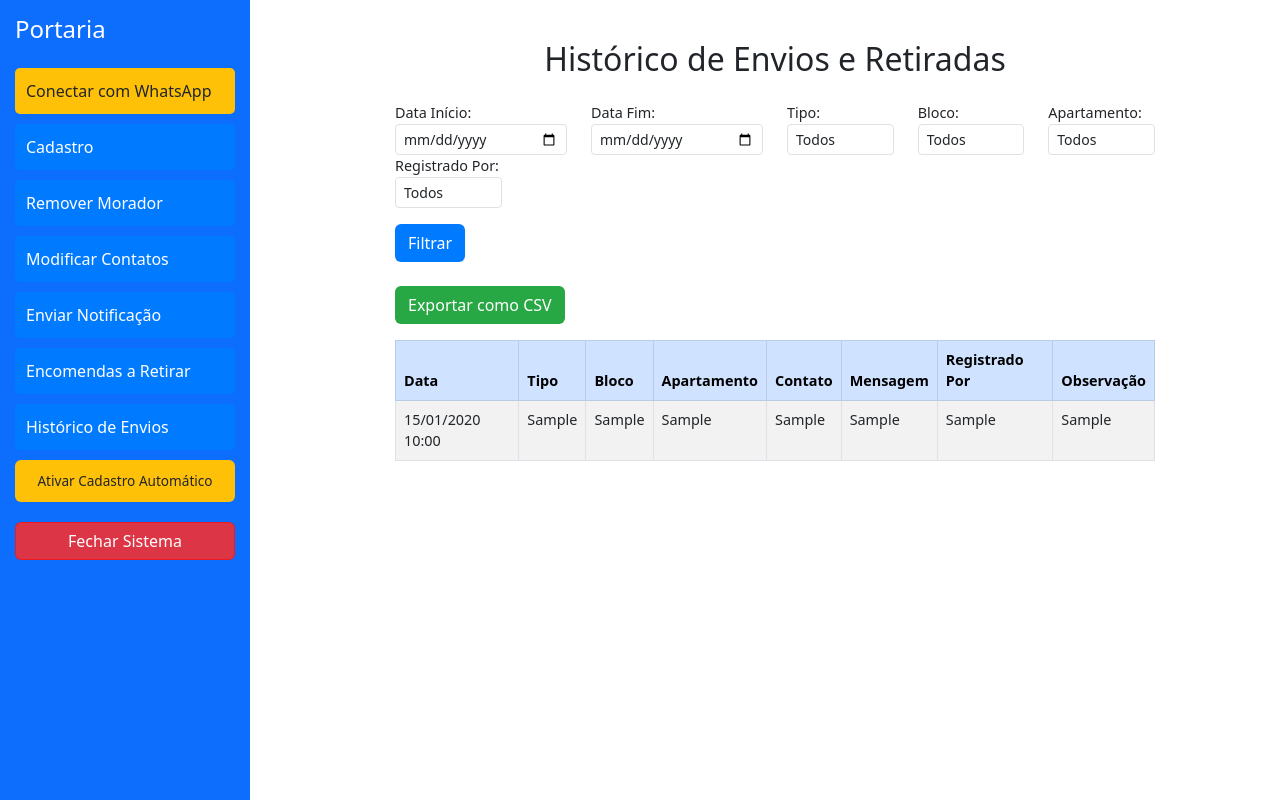
After one commit to AriHenrique/notificacao-whats-condominio, a Flask app: page /historico-envios-e-retiradas in a window 1280 px wide. The commit adds this page. Run offline with Flask 3, Linux system fonts and the light colour scheme; tables that the repository leaves empty hold one stand-in row (values such as "Sample post").

Commit message:
add funcao de historico de envios

```diff
--- a/front/bot/app.py
+++ b/front/bot/app.py
@@ -1,4 +1,4 @@
-from flask import Flask, render_template, request, redirect, url_for, flash, jsonify
+from flask import Flask, render_template, request, redirect, url_for, flash, jsonify, Response
 from flask_sqlalchemy import SQLAlchemy
 from pathlib import Path
 import requests
@@ -7,7 +7,10 @@ import os
 import signal
 import psutil
 import threading
-from datetime import datetime
+from datetime import datetime, timedelta, timezone
+import io
+import csv
+
 
 app = Flask(__name__)
 app.secret_key = 'supersecretkey'
@@ -15,6 +18,7 @@ app.config['SQLALCHEMY_DATABASE_URI'] = 'sqlite:///Morador.db'
 db = SQLAlchemy(app)
 is_whatsapp_connected = False
 cadastro_ativo_via_mensagem = False
+
 
 class Morador(db.Model):
     id = db.Column(db.Integer, primary_key=True)
@@ -24,6 +28,17 @@ class Morador(db.Model):
     ultima_notificacao = db.Column(db.DateTime, nullable=True)
     encomenda_pendente = db.Column(db.Boolean, default=False)
 
+
+class HistoricoRegistro(db.Model):
+    id = db.Column(db.Integer, primary_key=True)
+    tipo = db.Column(db.String(20), nullable=False)
+    bloco = db.Column(db.String(50), nullable=False)
+    apartamento = db.Column(db.String(50), nullable=False)
+    contato = db.Column(db.String(100), nullable=True)
+    mensagem = db.Column(db.Text, nullable=True)
+    data_registro = db.Column(db.DateTime, default=lambda: datetime.now(timezone(timedelta(hours=-3))))
+    registrado_por = db.Column(db.String(50), nullable=False)
+    observacao = db.Column(db.Text, nullable=True)
 
 
 # Criação do banco de dados
@@ -56,26 +71,32 @@ def home():
     else:
         return redirect(url_for('notificacao'))
 
+
 @app.context_processor
 def inject_cadastro_status():
     global cadastro_ativo_via_mensagem
     return {"cadastro_ativo": cadastro_ativo_via_mensagem}
+
 
 @app.route('/toggle-cadastro-mensagem', methods=['POST'])
 def toggle_cadastro_mensagem():
     global cadastro_ativo_via_mensagem
     cadastro_ativo_via_mensagem = not cadastro_ativo_via_mensagem
     estado = "ativado" if cadastro_ativo_via_mensagem else "desativado"
-    flash(f"Cadastro automático via mensagem foi {estado}{', comunique com a portaria para reativar ou realizar o cadastro.' if estado == 'desativado' else ''}")
+    flash(
+        f"Cadastro automático via mensagem foi {estado}{', comunique com a portaria para reativar ou realizar o cadastro.' if estado == 'desativado' else ''}")
     return redirect(request.referrer or '/')
+
 
 @app.route('/mostrar_qr')
 def mostrar_qr():
+    global is_whatsapp_connected
     try:
         time.sleep(5)
         response = requests.get('http://localhost:3000/qr-code')
         qr_code_html = response.text
         if qr_code_html == 'Nenhum QR Code disponível no momento.':
+            is_whatsapp_connected = True
             return redirect(url_for('notificacao'))
     except requests.exceptions.RequestException:
         qr_code_html = "<p>Erro ao conectar com o servidor Node.js. Certifique-se de que está rodando.</p>"
@@ -84,8 +105,15 @@ def mostrar_qr():
 
 @app.route('/historico-notificacoes')
 def historico_notificacoes():
-    moradores = Morador.query.filter_by(encomenda_pendente=True).order_by(Morador.bloco, Morador.apartamento).all()
-    return render_template('historico_notificacoes.html', moradores=moradores, conectado=is_whatsapp_connected)
+    moradores = Morador.query.filter_by(encomenda_pendente=True).all()
+    blocos_apartamentos = {
+        (morador.bloco, morador.apartamento): morador for morador in moradores
+    }
+    moradores_unicos = list(blocos_apartamentos.values())
+
+    return render_template(
+        'historico_notificacoes.html', moradores=moradores_unicos, conectado=is_whatsapp_connected
+    )
 
 
 # ========= Rota para Cadastro ===========
@@ -135,7 +163,8 @@ def adicionar_morador():
                     except ValueError:
                         flash('Contato deve conter apenas números.')
                     print(f"contato: {contato}")
-                    morador_existente = Morador.query.filter_by(bloco=bloco, apartamento=apartamento, contato=contato).first()
+                    morador_existente = Morador.query.filter_by(bloco=bloco, apartamento=apartamento,
+                                                                contato=contato).first()
                     if not morador_existente:
                         novo_morador = Morador(bloco=bloco, apartamento=apartamento, contato=contato.strip())
                         db.session.add(novo_morador)
@@ -172,7 +201,6 @@ def remover_morador():
         apartamento = request.form.get('apartamento')
 
         if bloco and apartamento:
-            # Remover contatos do bloco e apartamento selecionados
             Morador.query.filter_by(bloco=bloco, apartamento=apartamento).delete()
             db.session.commit()
             flash(f"Todos os contatos do {bloco} - {apartamento} foram removidos com sucesso.")
@@ -192,27 +220,21 @@ def remover_morador():
 # ========= Rota para Modificar Contatos ===========
 @app.route('/modificar', methods=['GET', 'POST'])
 def modificar_contatos():
-    # Obter blocos únicos cadastrados
     blocos = db.session.query(Morador.bloco).distinct().all()
-    blocos = [bloco[0] for bloco in blocos]  # Converter em lista simples
-
-    # Obter apartamentos cadastrados por bloco
+    blocos = [bloco[0] for bloco in blocos]
     apartamentos_por_bloco = {
         bloco: db.session.query(Morador.apartamento).filter_by(bloco=bloco).distinct().all()
         for bloco in blocos
     }
-    # Converter os resultados para listas simples
-    _apartamentos_por_bloco = {bloco: [apt[0] for apt in apartamentos] for bloco, apartamentos in apartamentos_por_bloco.items()}
+    _apartamentos_por_bloco = {bloco: [apt[0] for apt in apartamentos] for bloco, apartamentos in
+                               apartamentos_por_bloco.items()}
 
-    # Log para verificar o formato dos dados
     print("Blocos disponíveis:", blocos)
     print("Apartamentos por Bloco:", _apartamentos_por_bloco)
 
-    # Dados do formulário
     bloco_selecionado = request.form.get('bloco')
     apartamento_selecionado = request.form.get('apartamento')
 
-    # Buscar moradores do bloco e apartamento selecionados
     moradores = []
     if bloco_selecionado and apartamento_selecionado:
         moradores = Morador.query.filter_by(bloco=bloco_selecionado, apartamento=apartamento_selecionado).all()
@@ -227,14 +249,13 @@ def modificar_contatos():
         conectado=is_whatsapp_connected
     )
 
+
 @app.route('/atualizar_contatos', methods=['POST'])
 def atualizar_contatos():
     bloco = request.form.get('bloco')
     apartamento = request.form.get('apartamento')
     contatos_ids = request.form.getlist('contato_id')
     novos_contatos = request.form.getlist('contato')
-
-    # Atualizar contatos
     for contato_id, novo_contato in zip(contatos_ids, novos_contatos):
         if novo_contato:
             morador = Morador.query.get(contato_id)
@@ -250,24 +271,24 @@ def atualizar_contatos():
 # ========= Rota para Enviar Notificação ===========
 @app.route('/notificacao')
 def notificacao():
-    # Obter blocos e apartamentos cadastrados
     blocos = db.session.query(Morador.bloco).distinct().all()
-    blocos = [bloco[0] for bloco in blocos]  # Converter para lista simples
+    blocos = [bloco[0] for bloco in blocos]
     apartamentos_por_bloco = {
         bloco: db.session.query(Morador.apartamento).filter_by(bloco=bloco).distinct().all()
         for bloco in blocos
     }
-    # Converter para um dicionário simples
     apartamentos_por_bloco = {
         bloco: sorted([apt[0] for apt in db.session.query(Morador.apartamento).filter_by(bloco=bloco).distinct().all()])
         for bloco in blocos
     }
 
-    return render_template('notificacao.html', blocos=blocos, apartamentos_por_bloco=apartamentos_por_bloco, conectado=is_whatsapp_connected)
+    return render_template('notificacao.html', blocos=blocos, apartamentos_por_bloco=apartamentos_por_bloco,
+                           conectado=is_whatsapp_connected)
 
 
 @app.route('/enviar_notificacao', methods=['POST'])
 def enviar_notificacao():
+    global is_whatsapp_connected
     bloco = request.form.get('bloco')
     apartamento = request.form.get('apartamento')
     mensagem_padrao = f"""📦 *Aviso Importante: Encomenda Disponível!*\n
@@ -282,13 +303,11 @@ Informamos que há uma encomenda disponível para retirada na portaria.
 Agradecemos sua colaboração!
 📍 _Portaria_
 """
-    # Buscar contatos relacionados
     _Morador = Morador.query.filter_by(bloco=bloco, apartamento=apartamento).all()
     if not _Morador:
         flash('Nenhum contato encontrado para esse apartamento.')
         return redirect(url_for('notificacao'))
-
-    # Enviar notificação para cada contato
+    contatos_enviados = str()
     for morador in _Morador:
         payload = {"contato": morador.contato, "mensagem": mensagem_padrao}
         try:
@@ -296,20 +315,33 @@ Agradecemos sua colaboração!
             if resp.status_code == 500:
                 return redirect(url_for('mostrar_qr'))
             elif resp.status_code == 200:
-                # Atualizar a data e hora da última notificação e marcar como pendente
+                is_whatsapp_connected = True
                 morador.ultima_notificacao = datetime.now()
                 morador.encomenda_pendente = True
                 db.session.commit()
                 flash(f"Mensagem enviada para {bloco} - {apartamento}")
+                contatos_enviados += morador.contato + '\n'
             else:
                 flash(f"Erro ao enviar mensagem: {resp.text}")
         except Exception as e:
             flash(f"Erro ao enviar mensagem: {str(e)}")
             return redirect(url_for('mostrar_qr'))
+    registro = HistoricoRegistro(
+        tipo="Envio",
+        bloco=bloco,
+        apartamento=apartamento,
+        contato=contatos_enviados,
+        mensagem=mensagem_padrao.split(':')[0],
+        registrado_por="Sistema"
+    )
+    db.session.add(registro)
+    db.session.commit()
     return redirect(url_for('notificacao'))
+
 
 @app.route('/enviar_notificacao_em_grupo', methods=['POST'])
 def enviar_notificacao_em_grupo():
+    global is_whatsapp_connected
     destinatarios = request.form.getlist('destinatarios')
 
     if not destinatarios:
@@ -330,69 +362,155 @@ Informamos que há uma encomenda disponível para retirada na portaria.
 Agradecemos sua colaboração!
 📍 _Portaria_
 """
-        # Buscar moradores relacionados
         moradores = Morador.query.filter_by(bloco=bloco, apartamento=apartamento).all()
 
         if not moradores:
             flash(f"Não há moradores cadastrados no {bloco} - {apartamento}.")
             continue
 
-        # Enviar notificações para cada morador
+        contatos_enviados = str()
         for morador in moradores:
             payload = {"contato": morador.contato, "mensagem": mensagem_padrao}
             try:
                 resp = requests.post('http://localhost:3000/enviar-mensagem', json=payload)
                 if resp.status_code == 200:
+                    is_whatsapp_connected = True
                     morador.ultima_notificacao = datetime.now()
                     morador.encomenda_pendente = True
                     db.session.commit()
+                    contatos_enviados += morador.contato + '\n'
                 else:
                     flash(f"Erro ao enviar mensagem para {morador.contato}: {resp.text}")
             except Exception as e:
                 flash(f"Erro ao enviar mensagem para {morador.contato}: {str(e)}")
-
+        registro = HistoricoRegistro(
+            tipo="Envio",
+            bloco=bloco,
+            apartamento=apartamento,
+            contato=contatos_enviados,
+            mensagem=mensagem_padrao.split(':')[0],
+            registrado_por="Sistema"
+        )
+        db.session.add(registro)
+        db.session.commit()
     flash("Notificações enviadas com sucesso!")
     return redirect(url_for('notificacao'))
 
 
-
-
 @app.route('/remover-encomenda/<contato>', methods=['POST'])
 def remover_encomenda(contato):
+    global is_whatsapp_connected
     morador = Morador.query.filter_by(contato=contato, encomenda_pendente=True).first()
     if morador:
-        morador.encomenda_pendente = False
+        moradores_no_apartamento = Morador.query.filter_by(
+            bloco=morador.bloco, apartamento=morador.apartamento, encomenda_pendente=True
+        ).all()
+
+        for m in moradores_no_apartamento:
+            m.encomenda_pendente = False
+
         db.session.commit()
-        return jsonify({"message": f"Encomenda do {morador.bloco} - {morador.apartamento} foi marcada como retirada."}), 200
+        registro = HistoricoRegistro(
+            tipo="Retirada",
+            bloco=morador.bloco,
+            apartamento=morador.apartamento,
+            contato=morador.contato,
+            mensagem="Retirada via WhatsApp.",
+            registrado_por="Usuário (WhatsApp)"
+        )
+        db.session.add(registro)
+        db.session.commit()
+        is_whatsapp_connected = True
+        return jsonify(
+            {"message": f"Encomenda do {morador.bloco} - {morador.apartamento} foi marcada como retirada."}), 200
     else:
         return jsonify({"error": "Nenhuma encomenda pendente encontrada para este contato."}), 404
 
-@app.route('/remover-encomenda-porteiro/<int:id>', methods=['POST'])
-def remover_encomenda_porteiro(id):
-    morador = Morador.query.get_or_404(id)
-    if morador.encomenda_pendente:
-        morador.encomenda_pendente = False
+
+@app.route('/remover-encomenda-porteiro/<bloco>/<apartamento>', methods=['GET', 'POST'])
+def remover_encomenda_porteiro(bloco, apartamento):
+    global is_whatsapp_connected
+    if request.method == 'POST':
+        observacao = request.form.get('observacao')
+        moradores_no_apartamento = Morador.query.filter_by(bloco=bloco, apartamento=apartamento,
+                                                           encomenda_pendente=True).all()
+
+        if not moradores_no_apartamento:
+            flash(f"Nenhuma encomenda pendente encontrada para o {bloco} - {apartamento}.")
+            return redirect(url_for('historico_notificacoes'))
+
+        contatos_list = str()
+        for morador in moradores_no_apartamento:
+            morador.encomenda_pendente = False
+
+            mensagem = f"📦 Olá! A encomenda no {bloco} - {apartamento} foi registrada como retirada."
+            try:
+                resp = requests.post(
+                    'http://localhost:3000/enviar-mensagem',
+                    json={"contato": morador.contato, "mensagem": mensagem}
+                )
+                if resp.status_code == 200:
+                    is_whatsapp_connected = True
+                    contatos_list += morador.contato + '\n'
+            except Exception as e:
+                print(f"Erro ao enviar notificação para {morador.contato}: {e}")
+
+        db.session.commit()
+        registro = HistoricoRegistro(
+            tipo="Retirada",
+            bloco=bloco,
+            apartamento=apartamento,
+            contato=contatos_list.strip(),
+            mensagem="Retirada pela portaria.",
+            registrado_por="Porteiro",
+            observacao=observacao
+        )
+        db.session.add(registro)
         db.session.commit()
 
-        # Enviar notificação para todos os contatos do bloco e apartamento
-        moradores_no_apartamento = Morador.query.filter_by(
-            bloco=morador.bloco, apartamento=morador.apartamento
-        ).all()
-        for contato_morador in moradores_no_apartamento:
-            mensagem = f"📦 Olá! A encomenda no {morador.bloco} - {morador.apartamento} foi registrada como retirada."
-            try:
-                requests.post(
-                    'http://localhost:3000/enviar-mensagem',
-                    json={"contato": contato_morador.contato, "mensagem": mensagem}
-                )
-            except Exception as e:
-                print(f"Erro ao enviar notificação para {contato_morador.contato}: {e}")
+        flash(f"A retirada foi registrada com sucesso para o {bloco} - {apartamento}.")
+        return redirect(url_for('historico_notificacoes'))
+    return render_template('remover_encomenda_form.html', bloco=bloco, apartamento=apartamento,
+                           conectado=is_whatsapp_connected)
 
-        flash(f"A notificação foi enviada para todos os moradores do {morador.bloco} - {morador.apartamento}.")
-    else:
-        flash("Nenhuma encomenda pendente encontrada para este morador.")
-    return redirect(url_for('historico_notificacoes'))
 
+@app.route('/historico-envios-e-retiradas', methods=['GET', 'POST'])
+def historico_envios_e_retiradas():
+    data_inicio = request.args.get('data_inicio')
+    data_fim = request.args.get('data_fim')
+    tipo = request.args.get('tipo')
+    bloco = request.args.get('bloco')
+    apartamento = request.args.get('apartamento')
+    registrado_por = request.args.get('registrado_por')
+
+    query = HistoricoRegistro.query
+
+    if data_inicio:
+        query = query.filter(HistoricoRegistro.data_registro >= datetime.strptime(data_inicio, '%Y-%m-%d'))
+    if data_fim:
+        query = query.filter(
+            HistoricoRegistro.data_registro <= datetime.strptime(data_fim, '%Y-%m-%d') + timedelta(days=1))
+    if tipo:
+        query = query.filter(HistoricoRegistro.tipo == tipo)
+    if bloco:
+        query = query.filter(HistoricoRegistro.bloco == bloco)
+    if apartamento:
+        query = query.filter(HistoricoRegistro.apartamento == apartamento)
+    if registrado_por:
+        query = query.filter(HistoricoRegistro.registrado_por == registrado_por)
+    registros = query.order_by(HistoricoRegistro.data_registro.desc()).all()
+    blocos = db.session.query(HistoricoRegistro.bloco).distinct().all()
+    blocos = [b[0] for b in blocos]
+
+    apartamentos = db.session.query(HistoricoRegistro.apartamento).distinct().all()
+    apartamentos = [a[0] for a in apartamentos]
+    return render_template(
+        'historico_registros.html',
+        registros=registros,
+        blocos=blocos,
+        apartamentos=apartamentos,
+        conectado=is_whatsapp_connected
+    )
 
 
 @app.route('/fechar')
@@ -408,6 +526,58 @@ def fechar_sistema():
     os.kill(current_pid, signal.SIGTERM)
     return "Sistema encerrado com sucesso."
 
+@app.route('/exportar-historico', methods=['GET'])
+def exportar_historico():
+    data_inicio = request.args.get('data_inicio')
+    data_fim = request.args.get('data_fim')
+    tipo = request.args.get('tipo')
+    bloco = request.args.get('bloco')
+    apartamento = request.args.get('apartamento')
+    registrado_por = request.args.get('registrado_por')
+    query = HistoricoRegistro.query
+
+    if data_inicio:
+        query = query.filter(HistoricoRegistro.data_registro >= datetime.strptime(data_inicio, '%Y-%m-%d'))
+    if data_fim:
+        query = query.filter(HistoricoRegistro.data_registro <= datetime.strptime(data_fim, '%Y-%m-%d') + timedelta(days=1))
+    if tipo:
+        query = query.filter(HistoricoRegistro.tipo == tipo)
+    if bloco:
+        query = query.filter(HistoricoRegistro.bloco == bloco)
+    if apartamento:
+        query = query.filter(HistoricoRegistro.apartamento == apartamento)
+    if registrado_por:
+        query = query.filter(HistoricoRegistro.registrado_por == registrado_por)
+
+    # Obter registros filtrados
+    registros = query.order_by(HistoricoRegistro.data_registro.desc()).all()
+    output = io.StringIO()
+    writer = csv.writer(output, delimiter=";", quoting=csv.QUOTE_NONE, escapechar='\\')
+
+    writer.writerow(["Data", "Tipo", "Bloco", "Apartamento", "Contato", "Mensagem", "Registrado Por", "Observação"])
+    for registro in registros:
+        writer.writerow([
+            registro.data_registro.strftime('%d/%m/%Y %H:%M'),
+            registro.tipo.replace('\n', ' ') if registro.tipo else registro.tipo,
+            registro.bloco.replace('\n', ' ') if registro.bloco else registro.bloco,
+            registro.apartamento.replace('\n', ' ') if registro.apartamento else registro.apartamento,
+            '| ' + registro.contato.replace("\n", " | ") + ' | ' or "N/A" if registro.contato[-1] != '\n' else '| ' + registro.contato.replace("\n", " | ") or "N/A",
+            registro.mensagem.replace('\n', ' ') if registro.mensagem else registro.mensagem,
+            registro.registrado_por.replace('\n', ' ') if registro.registrado_por else registro.registrado_por,
+            registro.observacao.replace('\n', ' ') or "N/A" if registro.observacao else "N/A"
+        ])
+    bom_output = "\ufeff" + output.getvalue()
+    response = Response(
+        bom_output,
+        mimetype="text/csv",
+        headers={
+            "Content-Disposition": "attachment;filename=historico_registros.csv",
+            "Content-Type": "text/csv; charset=utf-8"
+        }
+    )
+    output.close()
+    return response
+
 
 # ========= Iniciar o Servidor ===========
 if __name__ == '__main__':
--- a/front/bot/templates/base.html
+++ b/front/bot/templates/base.html
@@ -24,6 +24,7 @@
         <a class="nav-link btn btn-primary" href="/modificar">Modificar Contatos</a>
         <a class="nav-link btn btn-primary" href="/notificacao">Enviar Notificação</a>
         <a class="nav-link btn btn-primary" href="/historico-notificacoes">Encomendas a Retirar</a>
+        <a class="nav-link btn btn-primary" href="/historico-envios-e-retiradas">Histórico de Envios</a>
         <form method="post" action="/toggle-cadastro-mensagem" class="m-0">
             <button type="submit" class="btn btn-toggle-cadastro {% if cadastro_ativo %}btn-success{% else %}btn-warning text-dark{% endif %}">
                 {% if cadastro_ativo %}Desativar Cadastro Automático{% else %}Ativar Cadastro Automático{% endif %}
--- /dev/null
+++ b/front/bot/templates/historico_registros.html
@@ -0,0 +1,105 @@
+{% extends "base.html" %}
+
+{% block title %}Histórico de Registros{% endblock %}
+
+{% block content %}
+<h2 class="text-center mb-4">Histórico de Envios e Retiradas</h2>
+
+<!-- Formulário de Filtros -->
+<form method="get" action="{{ url_for('historico_envios_e_retiradas') }}" class="mb-4" style="font-size: 0.9rem;">
+    <div class="row">
+        <div class="col-md-3">
+            <label for="data_inicio">Data Início:</label>
+            <input type="date" id="data_inicio" name="data_inicio" class="form-control form-control-sm"
+                   value="{{ request.args.get('data_inicio', '') }}" style="width: 100%;">
+        </div>
+        <div class="col-md-3">
+            <label for="data_fim">Data Fim:</label>
+            <input type="date" id="data_fim" name="data_fim" class="form-control form-control-sm"
+                   value="{{ request.args.get('data_fim', '') }}" style="width: 100%;">
+        </div>
+        <div class="col-md-2">
+            <label for="tipo">Tipo:</label>
+            <select id="tipo" name="tipo" class="form-control form-control-sm">
+                <option value="">Todos</option>
+                <option value="Envio" {% if request.args.get('tipo') == 'Envio' %}selected{% endif %}>Envio</option>
+                <option value="Retirada" {% if request.args.get('tipo') == 'Retirada' %}selected{% endif %}>Retirada</option>
+            </select>
+        </div>
+        <div class="col-md-2">
+            <label for="bloco">Bloco:</label>
+            <select id="bloco" name="bloco" class="form-control form-control-sm">
+                <option value="">Todos</option>
+                {% for bloco in blocos %}
+                <option value="{{ bloco }}" {% if request.args.get('bloco') == bloco %}selected{% endif %}>{{ bloco }}</option>
+                {% endfor %}
+            </select>
+        </div>
+        <div class="col-md-2">
+            <label for="apartamento">Apartamento:</label>
+            <select id="apartamento" name="apartamento" class="form-control form-control-sm">
+                <option value="">Todos</option>
+                {% for apt in apartamentos %}
+                <option value="{{ apt }}" {% if request.args.get('apartamento') == apt %}selected{% endif %}>{{ apt }}</option>
+                {% endfor %}
+            </select>
+        </div>
+        <div class="col-md-2">
+            <label for="registrado_por">Registrado Por:</label>
+            <select id="registrado_por" name="registrado_por" class="form-control form-control-sm">
+                <option value="">Todos</option>
+                <option value="Porteiro" {% if request.args.get('registrado_por') == 'Porteiro' %}selected{% endif %}>Porteiro</option>
+                <option value="Sistema" {% if request.args.get('registrado_por') == 'Sistema' %}selected{% endif %}>Sistema</option>
+                <option value="Usuário (WhatsApp)" {% if request.args.get('registrado_por') == 'Usuário (WhatsApp)' %}selected{% endif %}>Usuário (WhatsApp)</option>
+            </select>
+        </div>
+    </div>
+    <div class="d-flex justify-content-between mt-3">
+        <button type="submit" class="btn btn-primary">Filtrar</button>
+    </div>
+</form>
+
+<!-- Botão de Exportação em Novo Bloco -->
+<div class="d-flex justify-content-start mb-3">
+    <form method="get" action="{{ url_for('exportar_historico') }}">
+        <input type="hidden" name="data_inicio" value="{{ request.args.get('data_inicio', '') }}">
+        <input type="hidden" name="data_fim" value="{{ request.args.get('data_fim', '') }}">
+        <input type="hidden" name="tipo" value="{{ request.args.get('tipo', '') }}">
+        <input type="hidden" name="bloco" value="{{ request.args.get('bloco', '') }}">
+        <input type="hidden" name="apartamento" value="{{ request.args.get('apartamento', '') }}">
+        <input type="hidden" name="registrado_por" value="{{ request.args.get('registrado_por', '') }}">
+        <button type="submit" class="btn btn-success">Exportar como CSV</button>
+    </form>
+</div>
+
+<!-- Tabela de Resultados -->
+<table class="table table-bordered table-striped" style="font-size: 0.9rem;">
+    <thead class="table-primary">
+    <tr>
+        <th>Data</th>
+        <th>Tipo</th>
+        <th>Bloco</th>
+        <th>Apartamento</th>
+        <th>Contato</th>
+        <th>Mensagem</th>
+        <th>Registrado Por</th>
+        <th>Observação</th>
+    </tr>
+    </thead>
+    <tbody>
+    {% for registro in registros %}
+    <tr>
+        <td>{{ registro.data_registro.strftime('%d/%m/%Y %H:%M') }}</td>
+        <td>{{ registro.tipo }}</td>
+        <td>{{ registro.bloco }}</td>
+        <td>{{ registro.apartamento }}</td>
+        <td>{{ registro.contato or "N/A" }}</td>
+        <td>{{ registro.mensagem }}</td>
+        <td>{{ registro.registrado_por }}</td>
+        <td>{{ registro.observacao or "N/A" }}</td>
+    </tr>
+    {% endfor %}
+    </tbody>
+</table>
+
+{% endblock %}
```
Also changed, not shown: front/bot/templates/historico_notificacoes.html (+6 -4 lines), front/bot/instance/Morador.db (deleted).
